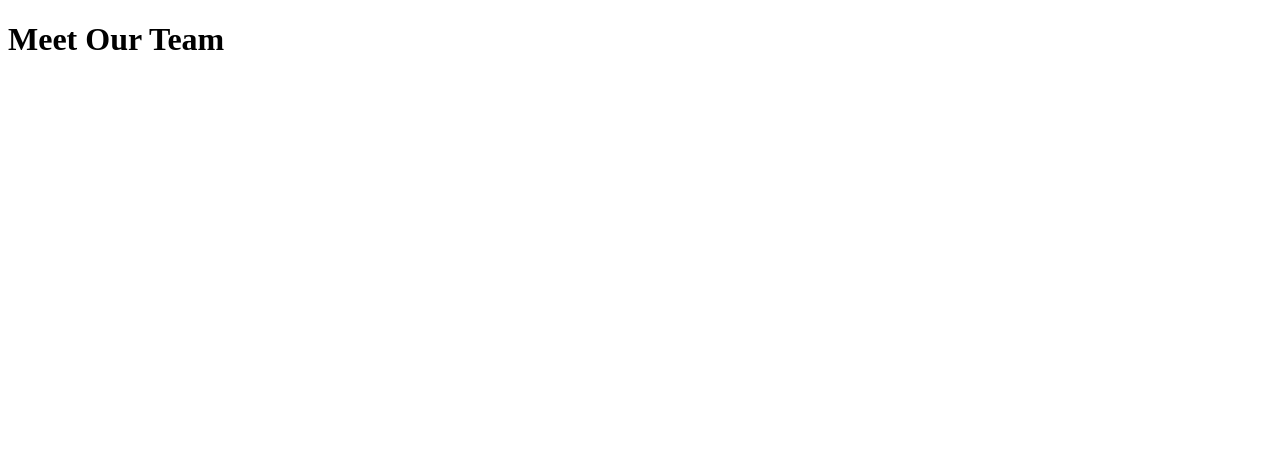
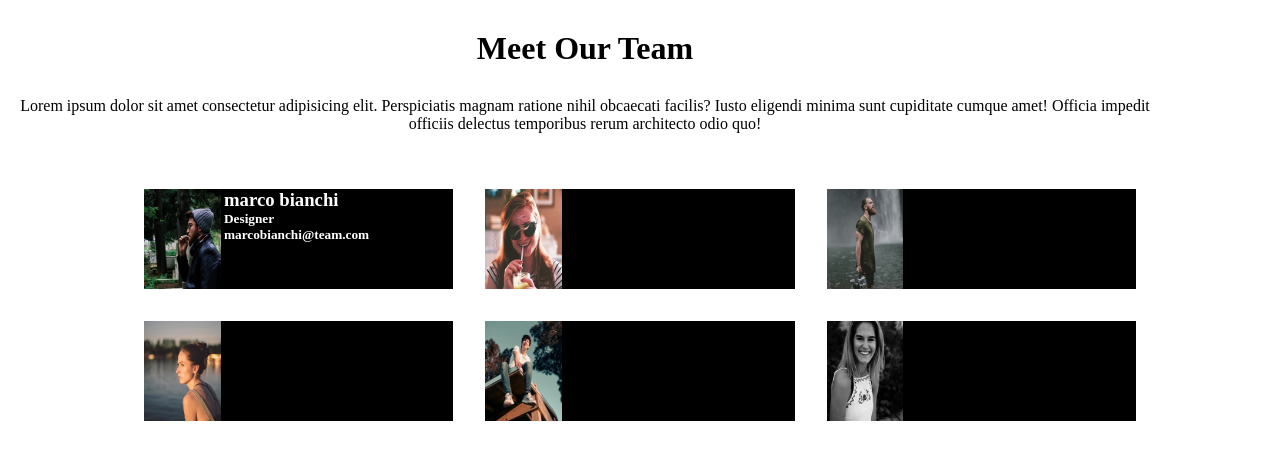
Before and after one commit to valeriodipaolo1997/html-css-float-cards, a plain HTML site: page index.html in a window 1280 px wide. Drawn offline with Linux system fonts and the light colour scheme.

Commit message:
create cards

```diff
--- a/assets/style.css
+++ b/assets/style.css
@@ -0,0 +1,58 @@
+* {
+    margin: 0%;
+    padding: 0%;
+    box-sizing: border-box;
+}
+
+header {
+    text-align: center;
+    max-width: 1170px;
+
+    margin-bottom: 40px;
+}
+
+h1 {
+    padding: 30px;
+}
+
+.container {
+    max-width: 1170px;
+    margin: auto;
+    width: 80%;
+}
+
+.col {
+    background-color: black;
+    float: left;
+    width: calc(100% / 3 - 2rem);
+    margin: 1rem;
+    color: white;
+}
+
+
+.col > img {
+    height: 100px;
+    float: left;
+    padding-right: 0.2rem;
+}
+.clearfix::after {
+    content: "";
+    display: table;
+    clear: both;
+
+}
+img {
+    width: 5rem;
+}
+
+
+h3 {
+    font-weight: 700;
+
+}
+
+
+.debug .col {
+height: 200px;
+background-color: red;
+}
--- a/index.html
+++ b/index.html
@@ -9,8 +9,46 @@
 <body>
     <header>
         <h1>Meet Our Team</h1>
+        <p>Lorem ipsum dolor sit amet consectetur adipisicing elit. Perspiciatis magnam ratione nihil obcaecati facilis? Iusto eligendi minima sunt cupiditate cumque amet! Officia impedit officiis delectus temporibus rerum architecto odio quo!</p>
+
     </header>
-    <main></main>
+    <main class="container">
+
+        <div class="row clearfix">
+            <div class="col">
+                <img src="./assets/img/male1.png" alt="ragazzo">
+                <h3>marco bianchi</h3>
+                <h5 class="impiego">Designer</h5>
+                <h5 class="email">marcobianchi@team.com</h5>
+
+
+            </div>
+            <div class="col">
+                <img src="./assets/img/female1.png" alt="ragazzo">
+
+            </div>
+            <div class="col">
+                <img src="./assets/img/male2.png" alt="ragazzo">
+
+            </div>
+            <div class="col">
+                <img src="./assets/img/female2.png" alt="ragazzo">
+
+            </div>
+            <div class="col">
+                <img src="./assets/img/male3.png" alt="ragazzo">
+
+            </div>
+            <div class="col">
+                <img src="./assets/img/female3.png" alt="ragazzo">
+
+            </div>
+
+
+
+        </div>
+    </main>
+
     <footer></footer>
 
 </body>
```
Also changed, not shown: assets/img/female1.png (added), assets/img/female2.png (added), assets/img/female3.png (added), assets/img/male1.png (added), assets/img/male2.png (added), assets/img/male3.png (added), 1 other file.
